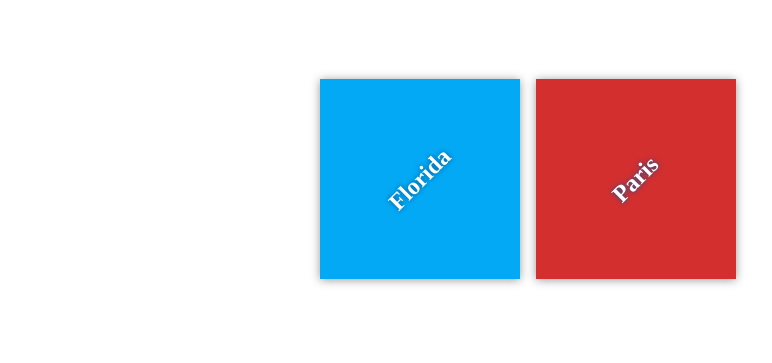
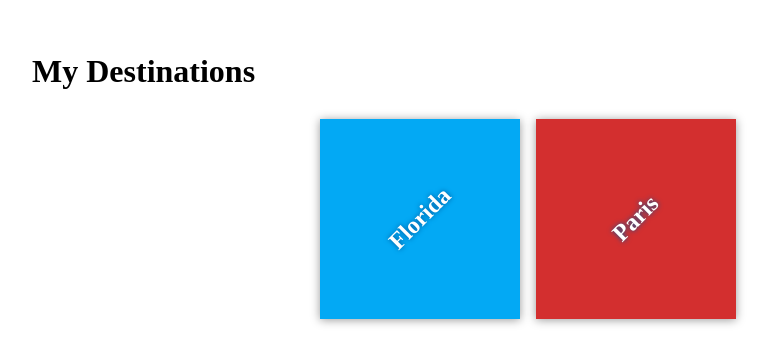
Before and after one commit to nicolash92/my-travel-plans, a plain HTML site: page index.html in a window 1280 px wide. Shown: the part 221-584 px from the top of the page, without its empty margins (112-884 px from the left). Drawn offline with Linux system fonts and the light colour scheme.

Commit message:
Added A Heading

```diff
--- a/index.html
+++ b/index.html
@@ -8,6 +8,7 @@
   </head>
   <body>
     <div class="container">
+      <h1>My Destinations</h1>
       <div class="destination-container">
         <div class="destination" id="florida">
           <h2>Florida</h2>
```
